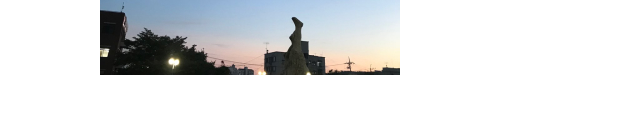
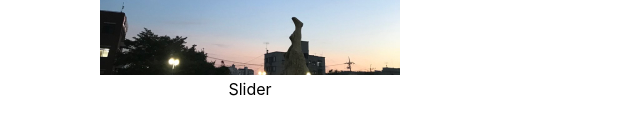
Before and after one commit to Kimyerim1935/slide, a React (Create React App) app: page / in a window 1280 px wide. Shown: the part 205-340 px from the top of the page, without its empty margins (0-640 px from the left). Built offline with nearby package versions, Linux system fonts and the light colour scheme.

Commit message:
슬라이더 JS파일 생성

```diff
--- a/src/App.js
+++ b/src/App.js
@@ -1,11 +1,13 @@
 import './App.css';
 import Take01 from './SVG/Take01.jpg';
+import Slider from './Slider.js';
 
 function App() {
   return (
     <div className="App">
       <div className="slide">
         <img src={Take01} alt="Take01" / >
+          <Slider / >
       </div>
     </div>
   );
--- /dev/null
+++ b/src/Slider.js
@@ -0,0 +1,11 @@
+import React, { useState } from 'react';
+
+const Slider = () => {
+    return(
+        <div>
+            Slider
+        </div>
+    )
+}
+
+export default Slider;
--- a/src/index.js
+++ b/src/index.js
@@ -11,7 +11,4 @@ ReactDOM.render(
   document.getElementById('root')
 );
 
-// If you want to start measuring performance in your app, pass a function
-// to log results (for example: reportWebVitals(console.log))
-// or send to an analytics endpoint. Learn more: https://bit.ly/CRA-vitals
 reportWebVitals();
```
